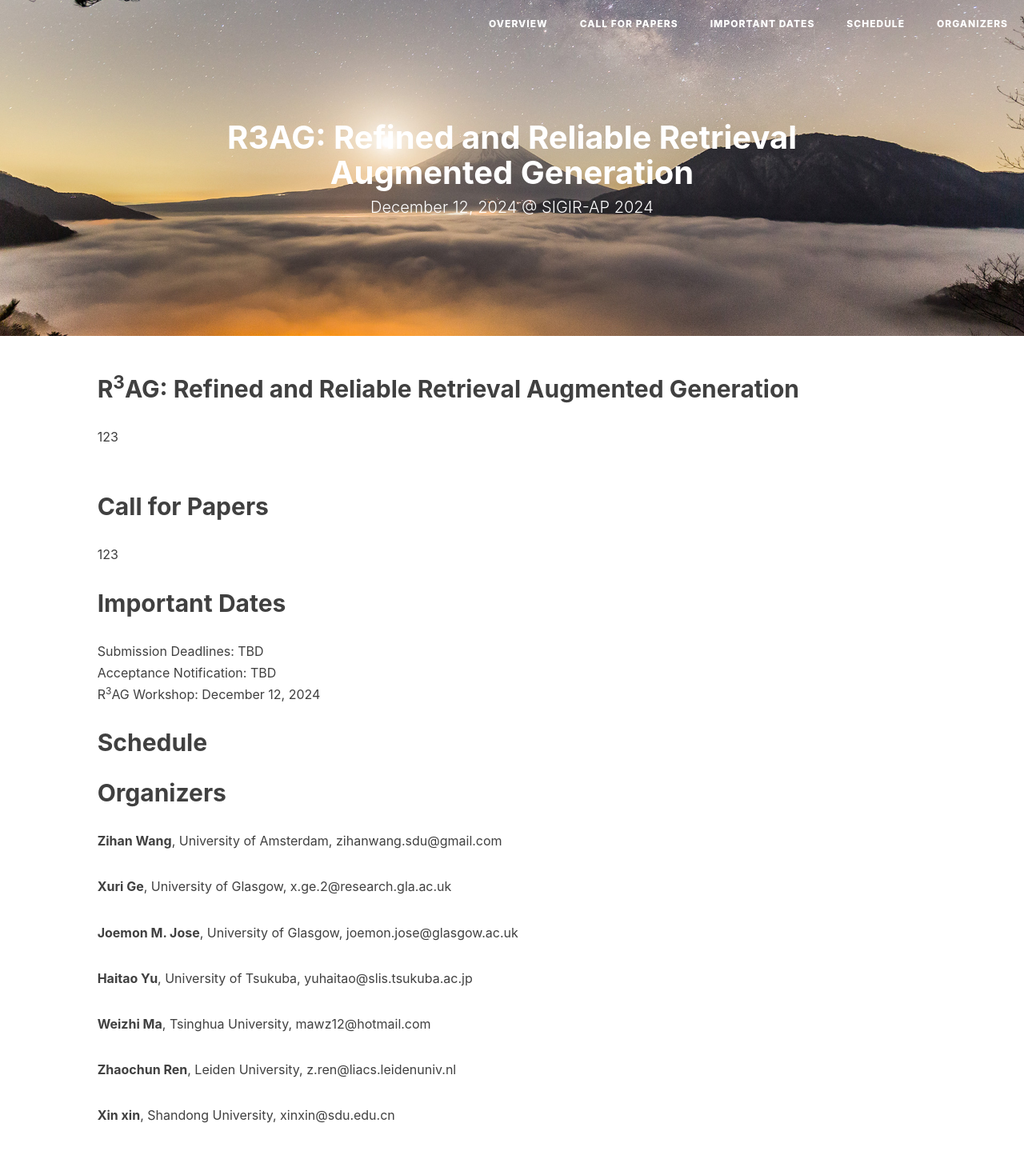
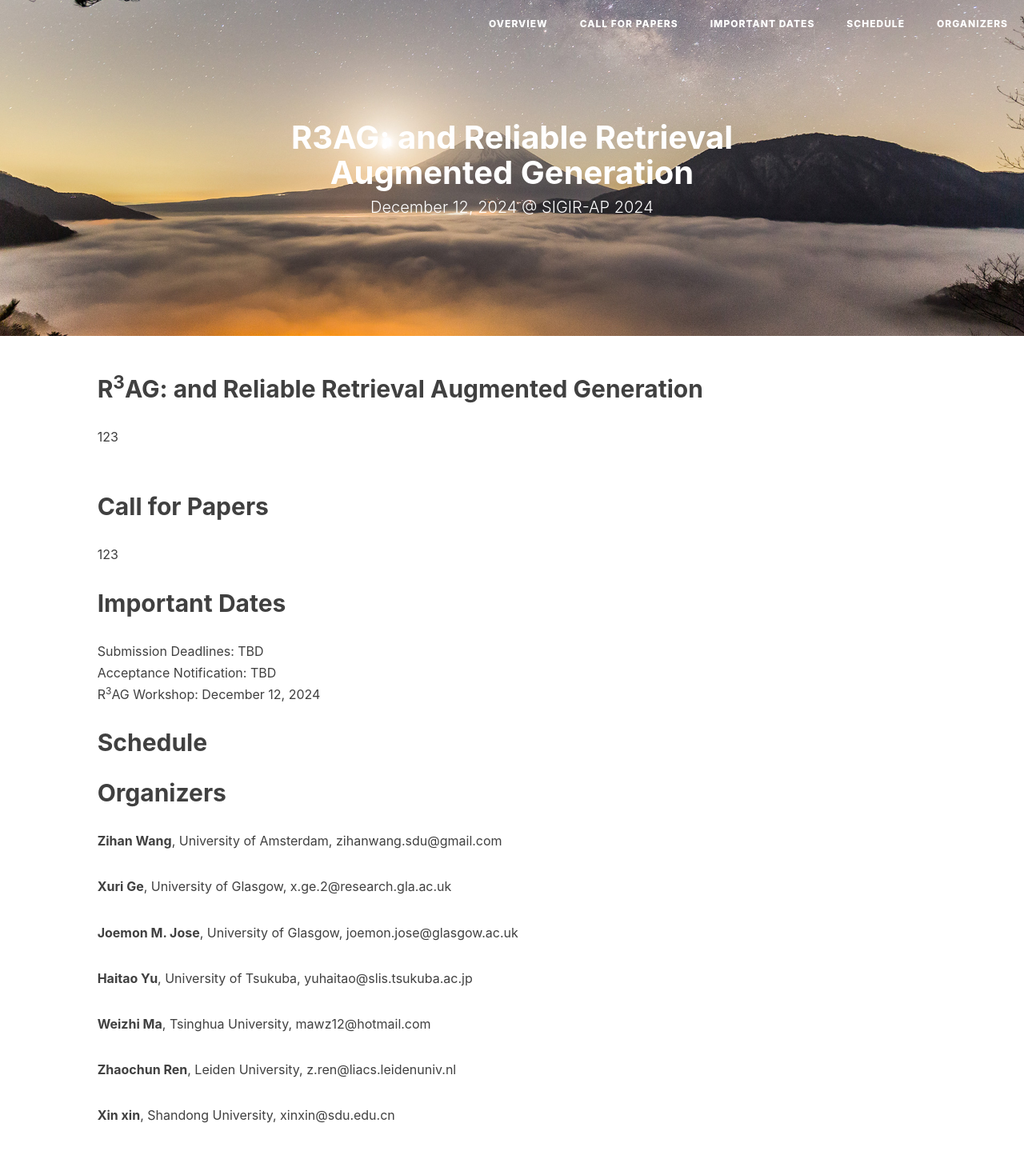
Before and after one commit to R3AG-SIGIR-AP/R3AG-SIGIR-AP.github.io, a Jekyll site: the page built from index.md, in a window 1280 px wide. Shown: the whole page at 80% size. Built offline with Jekyll 4.4.1, drawn with Linux system fonts in a browser that asks for light colours; nearby versions of some CDN libraries; our own code applies the rules of GitHub Pages for plain Markdown files.

Commit message:
basic clean up

```diff
--- a/index.md
+++ b/index.md
@@ -3,7 +3,7 @@ layout: page
 description: ""
 ---
 
-## <a name='Overview' style="color: inherit; text-decoration: none; text-align: center;"> R<sup>3</sup>AG: Refined and Reliable Retrieval Augmented Generation </a>
+## <a name='Overview' style="color: inherit; text-decoration: none; text-align: center;"> R<sup>3</sup>AG: and Reliable Retrieval Augmented Generation </a>
 123
 <br/>
 <br/>
```
